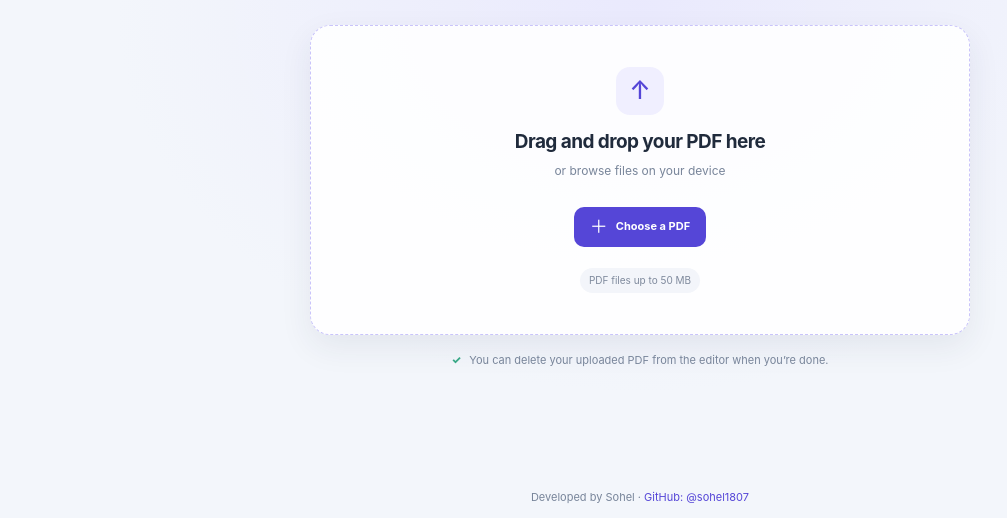
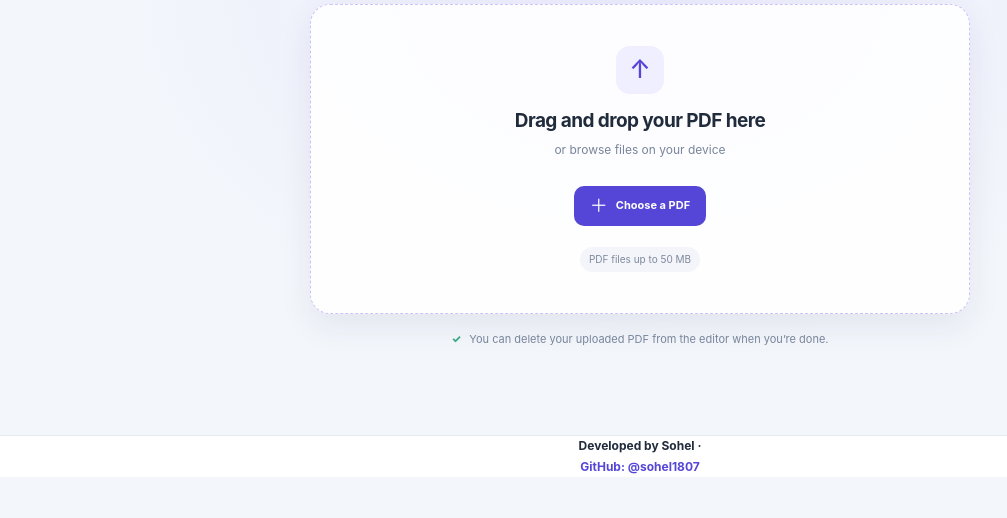
Before and after one commit to sohel1807/pdf-editor-local, a plain HTML site: page static/index.html in a window 1280 px wide. Shown: the part 323-841 px from the top of the page, without its empty margins (0-1007 px from the left). After the commit the page ends 800 px from the top, so only its background shows below. Drawn offline with Linux system fonts and the light colour scheme.

Commit message:
Updated project

```diff
--- a/static/style.css
+++ b/static/style.css
@@ -61,7 +61,7 @@ button:focus-visible, input:focus-visible, select:focus-visible, textarea:focus-
 .file-input { display: none; }
 
 .upload-screen {
-  min-height: calc(100vh - 72px);
+  min-height: calc(100vh - 72px - 42px);
   display: grid;
   place-items: center;
   padding: 48px 24px;
@@ -95,8 +95,22 @@ button:focus-visible, input:focus-visible, select:focus-visible, textarea:focus-
 .file-note { display: inline-block; padding: 5px 9px; border-radius: 20px; background: #f3f5fa; color: #7e899c; font-size: 10px; }
 .privacy-note { margin: 17px 0 0; color: var(--muted); font-size: 11px; }
 .privacy-note span { margin-right: 5px; color: #38a886; font-weight: 800; }
-.app-footer { padding: 12px 16px; color: var(--muted); text-align: center; font-size: 11px; }
-.app-footer a { color: var(--accent); text-decoration: none; }
+.app-footer {
+  position: fixed;
+  z-index: 4;
+  right: 0;
+  bottom: 0;
+  left: 0;
+  height: 42px;
+  display: grid;
+  place-items: center;
+  border-top: 1px solid var(--line);
+  background: var(--surface);
+  color: var(--ink);
+  font-size: 12px;
+  font-weight: 700;
+}
+.app-footer a { color: var(--accent); font-weight: 700; text-decoration: none; }
 .app-footer a:hover { text-decoration: underline; }
 
 button, .open-btn {
@@ -124,8 +138,8 @@ button:disabled { opacity: .48; cursor: not-allowed; }
 .open-btn > span { font-size: 18px; font-weight: 400; line-height: 1; }
 
 .app-layout {
-  height: calc(100vh - 72px);
-  min-height: 560px;
+  height: calc(100vh - 72px - 42px);
+  min-height: 0;
   display: grid;
   grid-template-columns: 340px minmax(0, 1fr);
 }
@@ -298,11 +312,11 @@ textarea { min-height: 76px; resize: vertical; }
   .brand-copy small { display: none; }
   .head-actions { gap: 7px; }
   button, .open-btn { min-height: 36px; padding: 8px 10px; font-size: 11px; }
-  .upload-screen { min-height: calc(100vh - 64px); padding: 30px 16px; }
+  .upload-screen { min-height: calc(100vh - 64px - 42px); padding: 30px 16px; }
   .upload-subtitle { margin-bottom: 20px; }
   .drop-zone { min-height: 280px; padding: 28px 16px; }
   .drop-zone h2 { font-size: 17px; }
-  .app-layout { height: auto; min-height: calc(100vh - 64px); display: flex; flex-direction: column; }
+  .app-layout { height: auto; min-height: calc(100vh - 64px - 42px); padding-bottom: 52px; display: flex; flex-direction: column; }
   .workspace { min-height: 62vh; order: 0; }
   .sidebar { order: 1; overflow: visible; border-top: 1px solid var(--line); border-right: 0; }
   .toolbar { min-height: 52px; gap: 9px; padding: 0 11px; }
```
